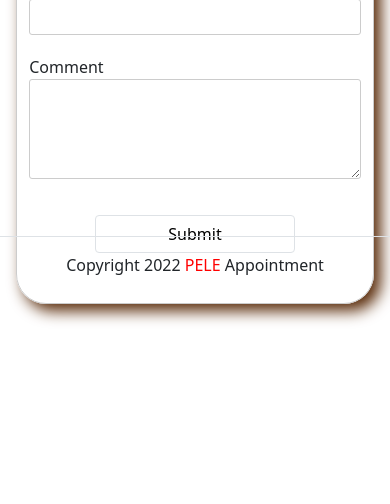
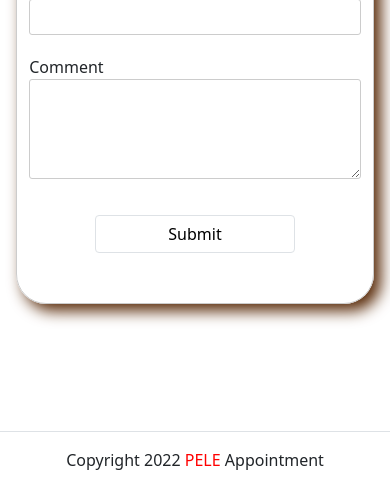
Before and after one commit to Kakoytobarista/Pele, a Django app: page / in a window 390 px wide. Shown: the part 607-1111 px from the top of the page. Run offline with Django 4.2, Linux system fonts and the light colour scheme; some libraries are stand-ins or nearby versions.

Commit message:
Add styles to footer

```diff
--- a/pele/static/css/style.css
+++ b/pele/static/css/style.css
@@ -395,7 +395,7 @@ input[type="radio"]:checked::before {
 /*# Footer*/
 
 @media only screen and (max-width: 600px) {
-  #footer {
+  footer {
     display: block!important;
     clear: both!important;
     margin-top: 15vh!important;
@@ -406,11 +406,8 @@ input[type="radio"]:checked::before {
 }
 
 
-#footer {
-   position:absolute;
-   bottom:0;
-   width:100%;
-   height: 0;   /* Height of the footer */
+footer {
+  margin-top:calc(5% + 60px);
 }
 
 /*!*ds*! Optimize for mobile*/
```
